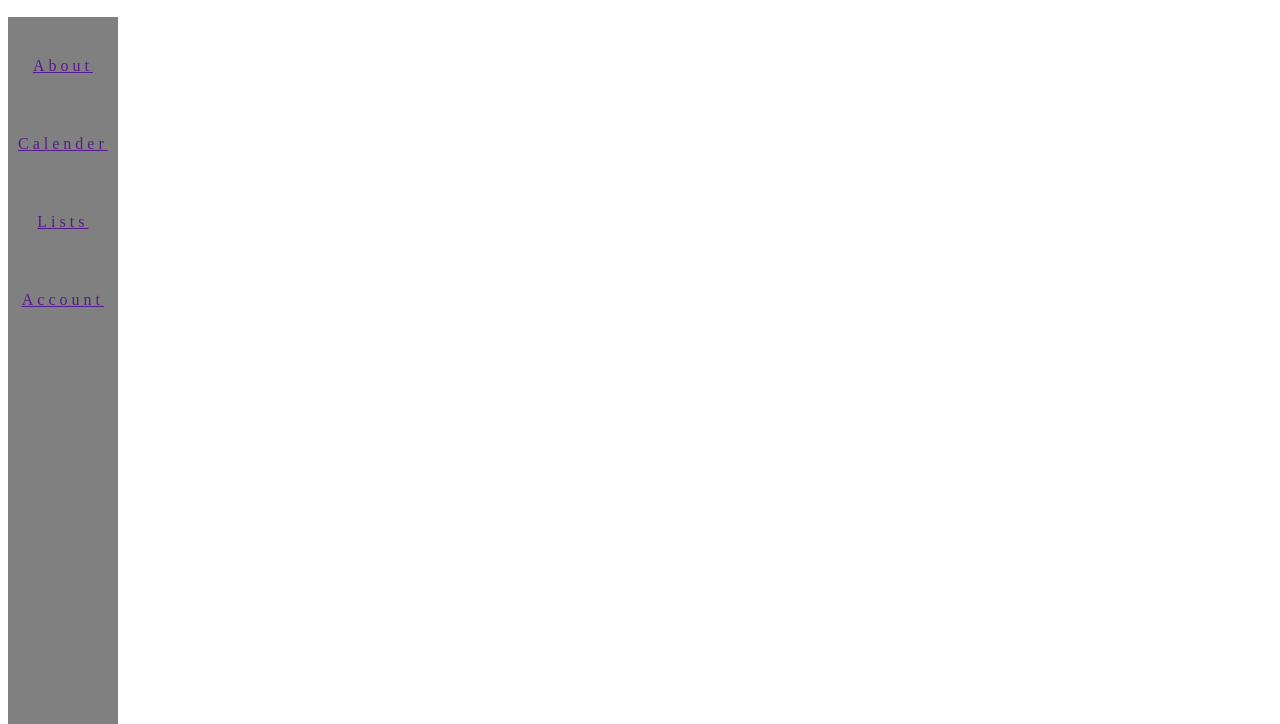
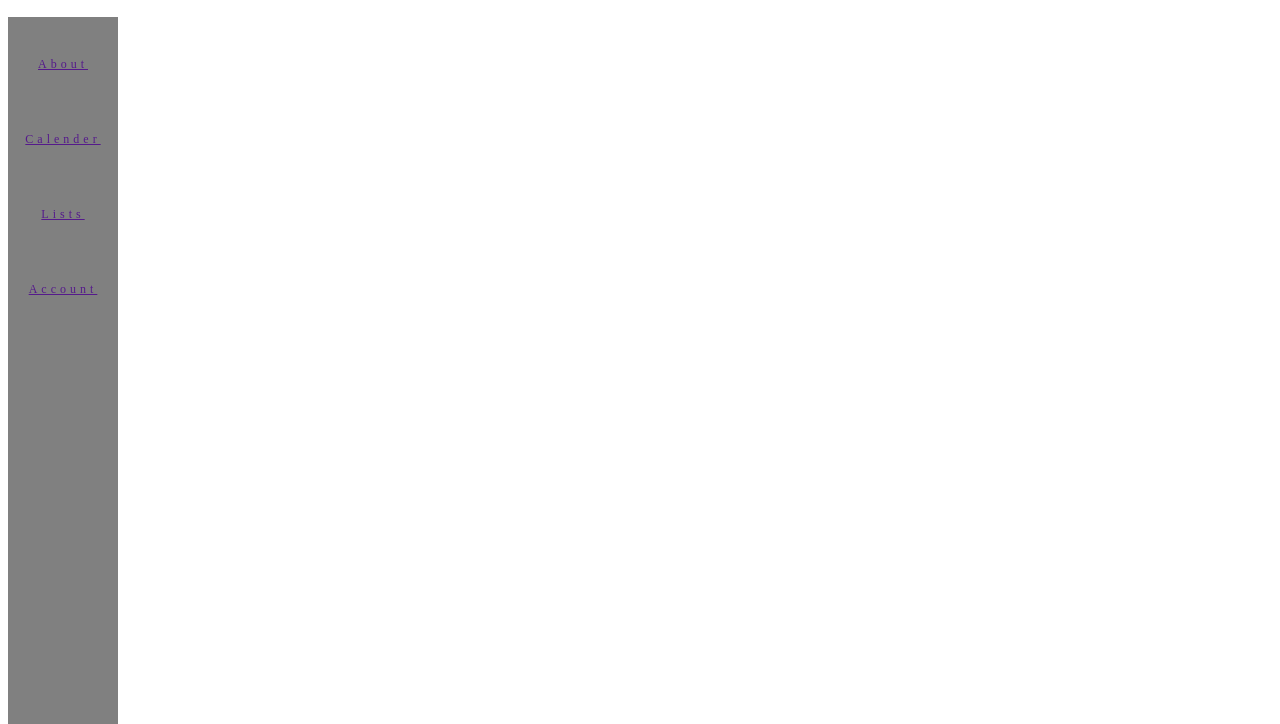
Before and after one commit to Jack-Saysana/MyAssign, a React app in the folder frontend/: page / in a window 1280 px wide. Shown: the part 76-800 px from the top of the page. Built offline with nearby package versions, Linux system fonts and the light colour scheme.

Commit message:
Home.css update

```diff
--- a/frontend/src/components/Home/Home.css
+++ b/frontend/src/components/Home/Home.css
@@ -1,7 +1,7 @@
 .navbar {
   padding: 10px 10px 10px 10px;
   height: 100%;
-  width: 100;
+  width: 90px;
   position: fixed;
   background-color: grey;
   display: flex;
@@ -11,6 +11,6 @@
 .navbar a {
   padding-top: 30px;
   padding-bottom: 30px;
-  font-size: 12;
+  font-size: 12px;
   letter-spacing: 4px;
 }
```
